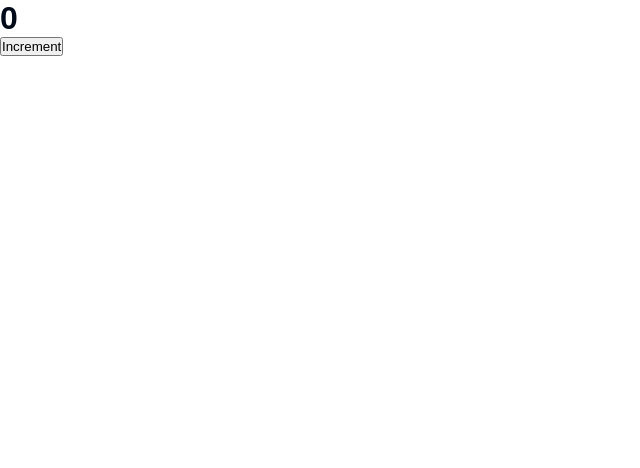
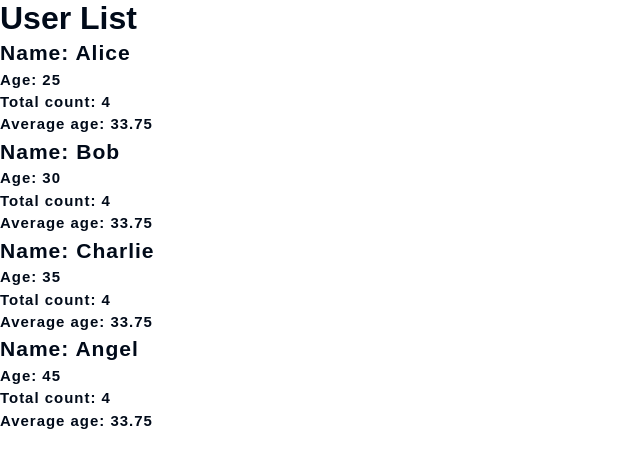
Before and after one commit to code-with-prathamesh/React-projects, a React (Vite) app in the folder basic-react-project/: page / in a window 1280 px wide. Shown: the top 468 px of the page, without its empty margins (0-640 px from the left). Built offline with nearby package versions, Linux system fonts and the light colour scheme.

Commit message:
Derived States in React

```diff
--- /dev/null
+++ b/basic-react-project/src/components/DerivedState.jsx
@@ -0,0 +1,36 @@
+import { useState } from "react";
+
+export const DerivedState = () => {
+  const [user, setUser] = useState([
+    { name: "Alice", age: 25 },
+    { name: "Bob", age: 30 },
+    { name: "Charlie", age: 35 },
+    { name: "Angel", age: 45 },
+  ]);
+
+  //   Derived State: Count of User
+  const userCount = user.length;
+
+  //   Derived State: Average age
+  const averageAge =
+    user.reduce((accum, currElem) => accum + currElem.age, 0) / userCount;
+  return (
+    <>
+      <div>
+        <h1>User List</h1>
+        <ul>
+          {user.map((currElem, index) => {
+            return (
+              <li key={index}>
+                <h3>Name: {currElem.name}</h3>
+                <h5>Age: {currElem.age}</h5>
+                <h5>Total count: {userCount}</h5>
+                <h5>Average age: {averageAge}</h5>
+              </li>
+            );
+          })}{" "}
+        </ul>
+      </div>
+    </>
+  );
+};
--- a/basic-react-project/src/main.jsx
+++ b/basic-react-project/src/main.jsx
@@ -1,7 +1,8 @@
 import { StrictMode } from "react";
 import { createRoot } from "react-dom/client";
 import "./index.css";
-import { State } from "./hooks/State";
+import { DerivedState } from "./components/DerivedState";
+// import { State } from "./hooks/State";
 // import { EventPropogation } from "./components/EventPropogation";
 // import App from "./App.jsx";
 // import { EventProps } from "./components/EventProps.jsx";
@@ -13,6 +14,7 @@ createRoot(document.getElementById("root")).render(
     {/* <EventHandling /> */}
     {/* <EventProps /> */}
     {/* <EventPropogation /> */}
-    <State />
+    {/* <State /> */}
+    <DerivedState />
   </StrictMode>
 );
```
